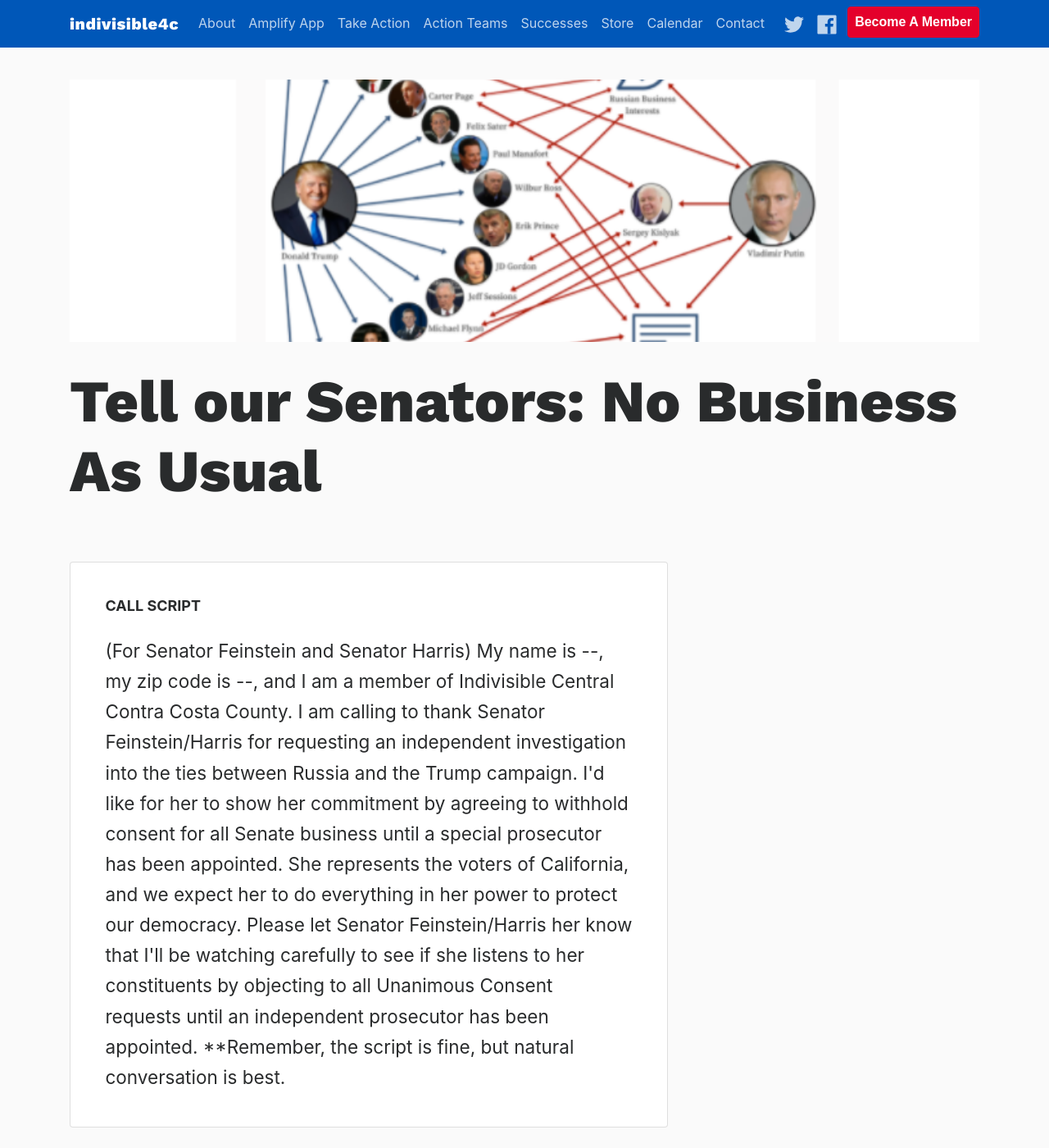
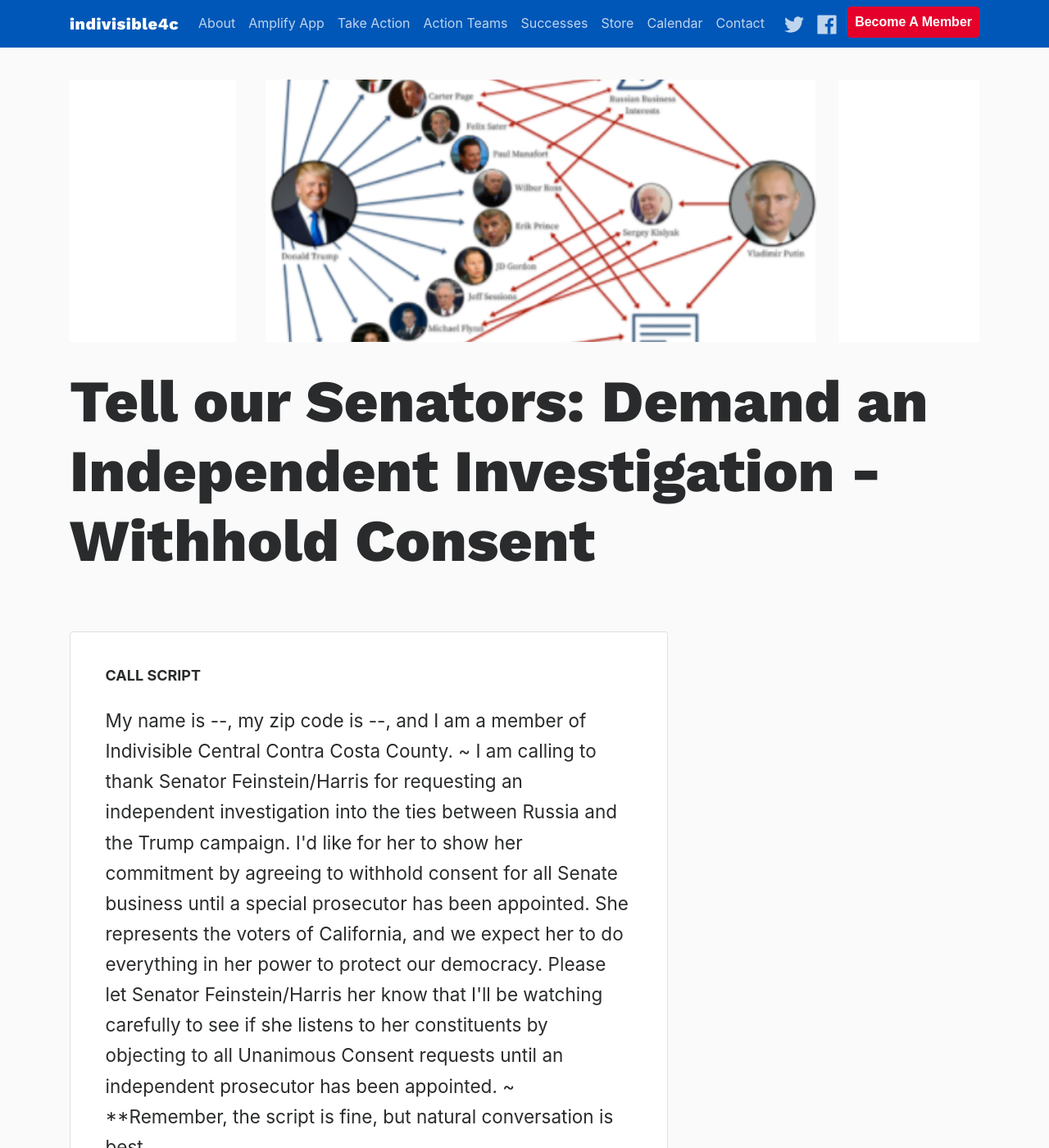
Before and after one commit to IndivisibleTemplate/BasicTemplate, a Jekyll site: the page built from _posts/2017-05-14-tell-our-senators-no-business-as-usual.markdown, in a window 1280 px wide and 1400 px high. Shown: the whole window at 82% size. Built offline with Jekyll 4.4.1, drawn with Linux system fonts in a browser that asks for light colours; nearby versions of some CDN libraries; comment, search, counter and statistics services are not loaded.

Commit message:
Updated Tell Our Senators No Business As Usual

```diff
--- a/_posts/2017-05-14-tell-our-senators-no-business-as-usual.markdown
+++ b/_posts/2017-05-14-tell-our-senators-no-business-as-usual.markdown
@@ -1,19 +1,18 @@
 ---
-title: 'Tell our Senators: No Business As Usual'
+title: 'Tell our Senators: Demand an Independent Investigation - Withhold Consent'
 date: 2017-05-14 17:56:00 -07:00
 tags:
 - action
 is featured: true
 main-image: "/uploads/tiesweb.png"
 call-script-text: |-
-  (For Senator Feinstein and Senator Harris)
-
-
-
   My name is --, my zip code is --, and I am a member of Indivisible Central Contra Costa County.
+  ~
 
 
   I am calling to thank Senator Feinstein/Harris for requesting an independent investigation into the ties between Russia and the Trump campaign. I'd like for her to show her commitment by agreeing to withhold consent for all Senate business until a special prosecutor has been appointed. She represents the voters of California, and we expect her to do everything in her power to protect our democracy. Please let Senator Feinstein/Harris her know that I'll be watching carefully to see if she listens to her constituents by objecting to all Unanimous Consent requests until an independent prosecutor has been appointed.
+  ~
+
 
 
 
```
